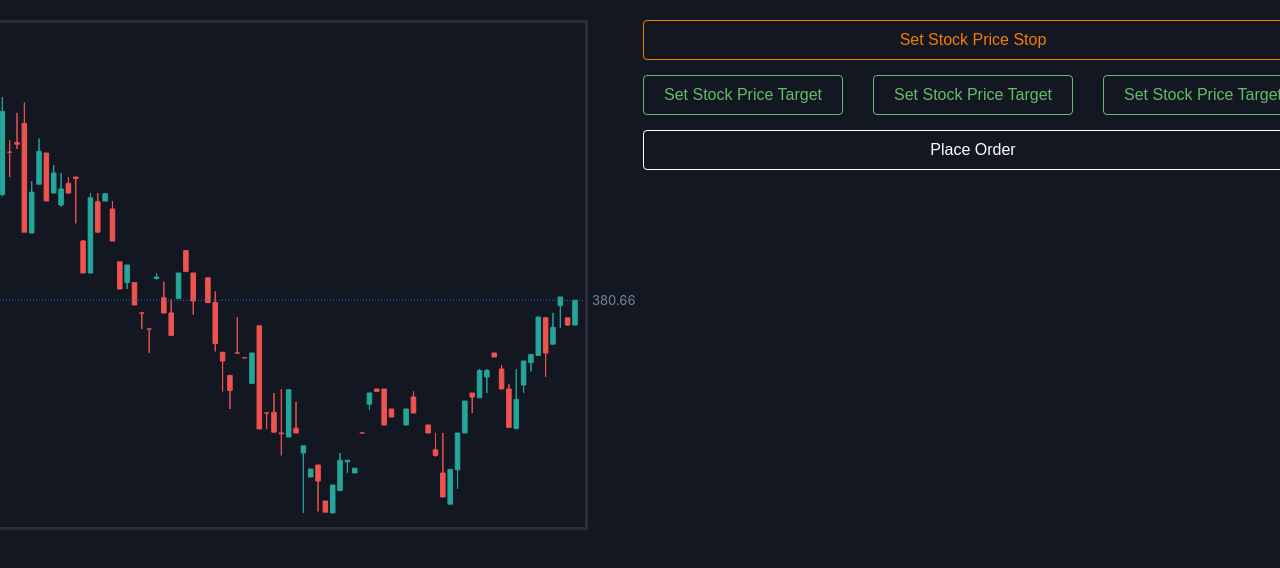
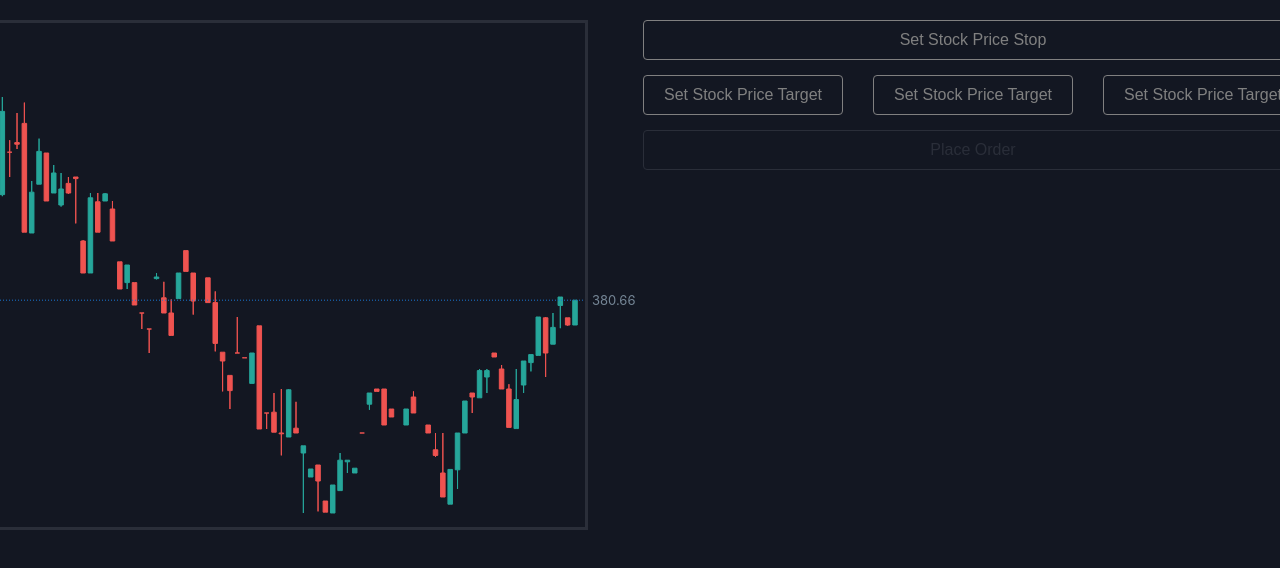
Before and after one commit to glacialspring/trade-assistant, a React (Create React App) app: page / in a window 1280 px wide. Shown: the top 568 px of the page. Built offline with nearby package versions, Linux system fonts and the light colour scheme.

Commit message:
order ready feedback

```diff
--- a/src/OrderPlacer.js
+++ b/src/OrderPlacer.js
@@ -1,6 +1,7 @@
 import React, { useState, useEffect, useRef } from 'react'
 import Chart from './components/chart/chart'
 import candles from './components/chart/TSLA_short'
+import checkmark from './assets/images/checkmark.svg'
 
 const lime = '#66bb6a'
 const blue = '#1976d2'
@@ -52,6 +53,18 @@ const OrderPlacer = () => {
   }
   useEffect(refreshRiskReward, [currentPrice, stop, targets])
 
+  let isReady = stop !== undefined
+  if ( isReady ) {
+    let i = 0
+    for (const target of targets) {
+      if ( target === undefined ) {
+        break
+      }
+      i++
+    }
+    isReady = i === 3
+  }
+
   const renderSubOrder = idx => {
     const target = targets[idx]
     const riskReward = riskRewards[idx]
@@ -61,17 +74,19 @@ const OrderPlacer = () => {
         <button style={{
             backgroundColor: 'transparent',
             borderStyle: 'solid',
-            borderColor: isSettingTarget ? gray : lime,
+            borderColor: isSettingTarget ? gray : target ? lime : 'gray',
             borderWidth: 1,
             borderRadius: 4,
-            color: isSettingTarget ? gray : lime,
+            color: isSettingTarget ? gray : target ? lime: 'gray',
             fontSize: 16,
             padding: '10px 5px',
+            cursor: isSettingTarget ? 'default' : 'pointer',
           }}
           onClick={ onEditTarget(idx) }
           disabled={ isSettingTarget }
         >
           { target ? `Edit Price Target: ${ target }` : 'Set Stock Price Target' }
+          { !isSettingTarget && target && <img style={{ width: 20, position: 'absolute', transform: 'translate(2px, -3px)' }} src={checkmark} alt="checkmark" /> }
         </button>
         { riskReward &&
           <p style={{ fontSize: 13, textAlign: 'center', color: 'white', marginTop: 2 }}>
@@ -101,20 +116,22 @@ const OrderPlacer = () => {
         <button style={{
             backgroundColor: 'transparent',
             borderStyle: 'solid',
-            borderColor: isSettingStop ? gray : orange,
+            borderColor: isSettingStop ? gray : stop ? orange : 'gray',
             borderWidth: 1,
             borderRadius: 4,
-            color: isSettingStop ? gray : orange,
+            color: isSettingStop ? gray : stop ? orange : 'gray',
             padding: '10px 5px',
             fontSize: 16,
             margin: 15,
             marginTop: 20,
             marginBottom: 0,
+            cursor: isSettingStop ? 'default' : 'pointer',
           }}
           onClick={ () => setIsSettingStop( true ) }
           disabled={ isSettingStop }
         >
           { stop ? `Edit Price Stop: ${ stop }` : 'Set Stock Price Stop' }
+          { !isSettingStop && stop && <img style={{ width: 20, position: 'absolute', transform: 'translate(2px, -3px)' }} src={checkmark} alt="checkmark" /> }
         </button>
         <div style={{ display: 'flex', justifyContent: 'center' }}>
           { renderSubOrder(0) }
@@ -124,15 +141,17 @@ const OrderPlacer = () => {
         <button style={{
             backgroundColor: 'transparent',
             borderStyle: 'solid',
-            borderColor: 'white',
+            borderColor: isReady ? 'white' : gray,
             borderWidth: 1,
             borderRadius: 4,
-            color: 'white',
+            color: isReady ? 'white' : gray,
             fontSize: 16,
             padding: '10px 5px',
             margin: 15,
             marginTop: 0,
+            cursor: isReady ? 'pointer' : 'default',
           }}
+          disabled={ !isReady }
         >
           Place Order
         </button>
--- a/src/components/chart/chart.js
+++ b/src/components/chart/chart.js
@@ -1,4 +1,4 @@
-import React, { useState, useLayoutEffect, useRef, useImperativeHandle } from 'react'
+import React, { useState, useLayoutEffect, useRef } from 'react'
 
 const lime = '#66bb6a'
 const green = '#26a69a'
```
Also changed, not shown: src/assets/images/checkmark.svg (added).
